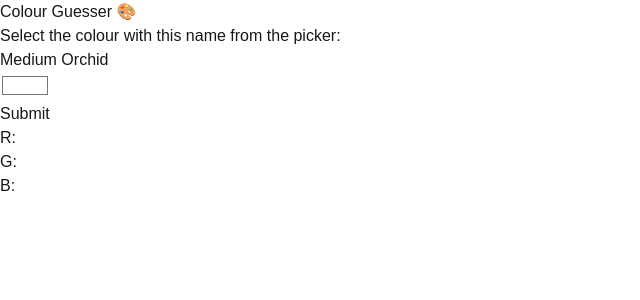
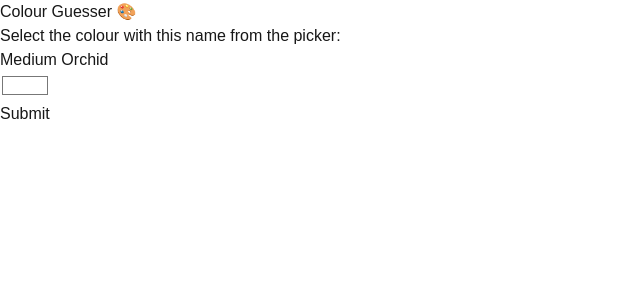
Before and after one commit to CZboop/Cornflower-Blue, a Next.js app: page / in a window 1280 px wide. Shown: the top 300 px of the page, without its empty margins (0-640 px from the left). Built offline with nearby package versions, Linux system fonts and the light colour scheme.

Commit message:
conditional render for r/g/b labels to not show until guess submitted

```diff
--- a/app/page.tsx
+++ b/app/page.tsx
@@ -2,10 +2,6 @@
 
 import { useState } from 'react';
 import colourMap from './colours/html_colour_map.json';
-
-// TODO:
-// - label channel when show difference in r/g/b
-// - max number of guesses
 
 
 export default function Home() {
@@ -85,14 +81,16 @@ export default function Home() {
           <input type="color" id="picker-input" name="picker-input" value={colour} onChange={handleColourPicker} />
         </div>
         <input type="submit"></input>
-        {/* TODO: don't show until submitted */}
         {/* TODO: stack past guesses? */}
         {/* TODO: define how close to be correct, orange, red? test with some colours and see if feels close enough */}
-        <div className="colour-diffs">
-          <h2>R: {colourEvalR}</h2>
-          <h2>G: {colourEvalG}</h2>
-          <h2>B: {colourEvalB}</h2>
-        </div>
+        {colourEvalR !== "" ?
+          (<div className="colour-diffs">
+            <h2>R: {colourEvalR}</h2>
+            <h2>G: {colourEvalG}</h2>
+            <h2>B: {colourEvalB}</h2>
+          </div>) :
+          (<></>)
+        }
       </form>
     </div>
   );
```
